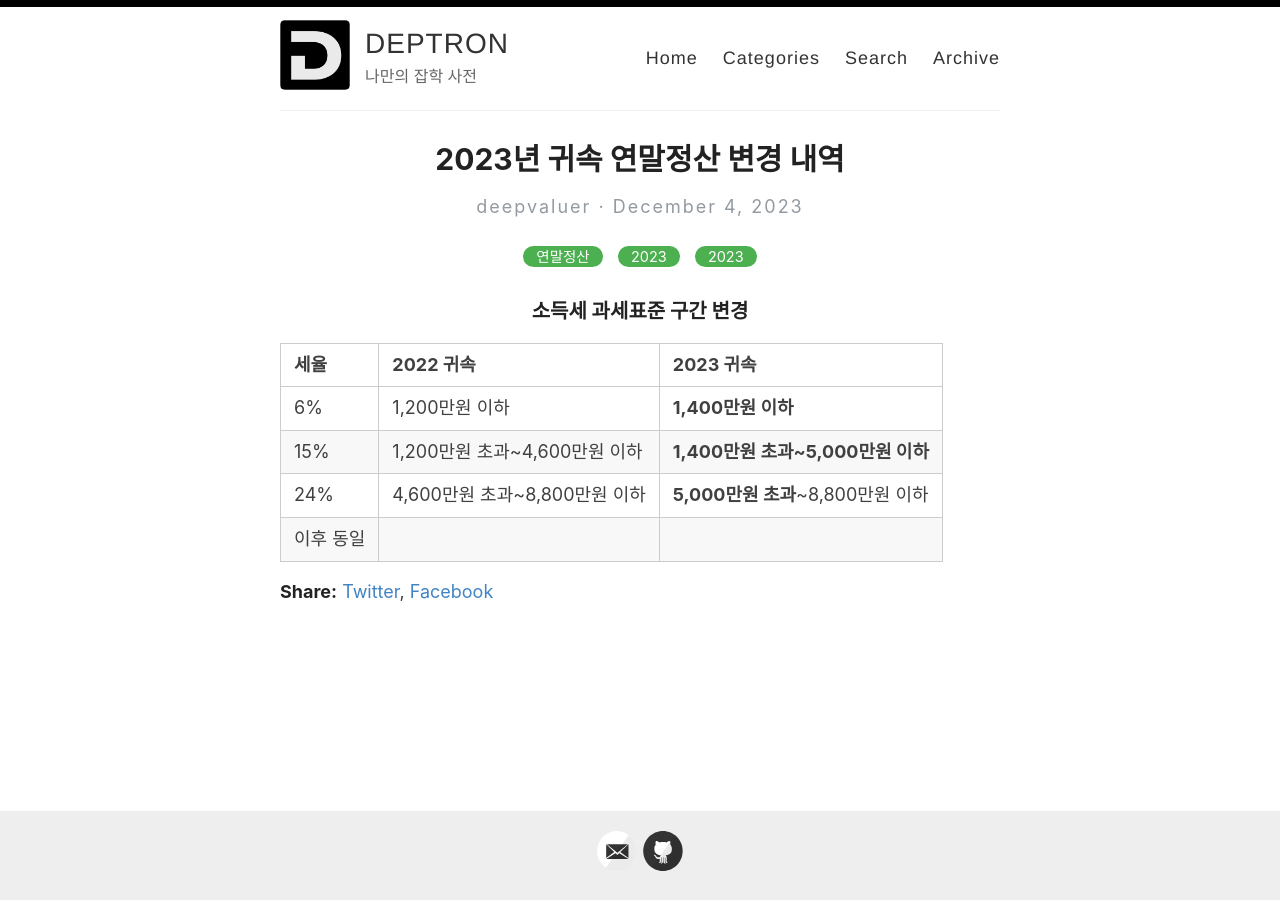
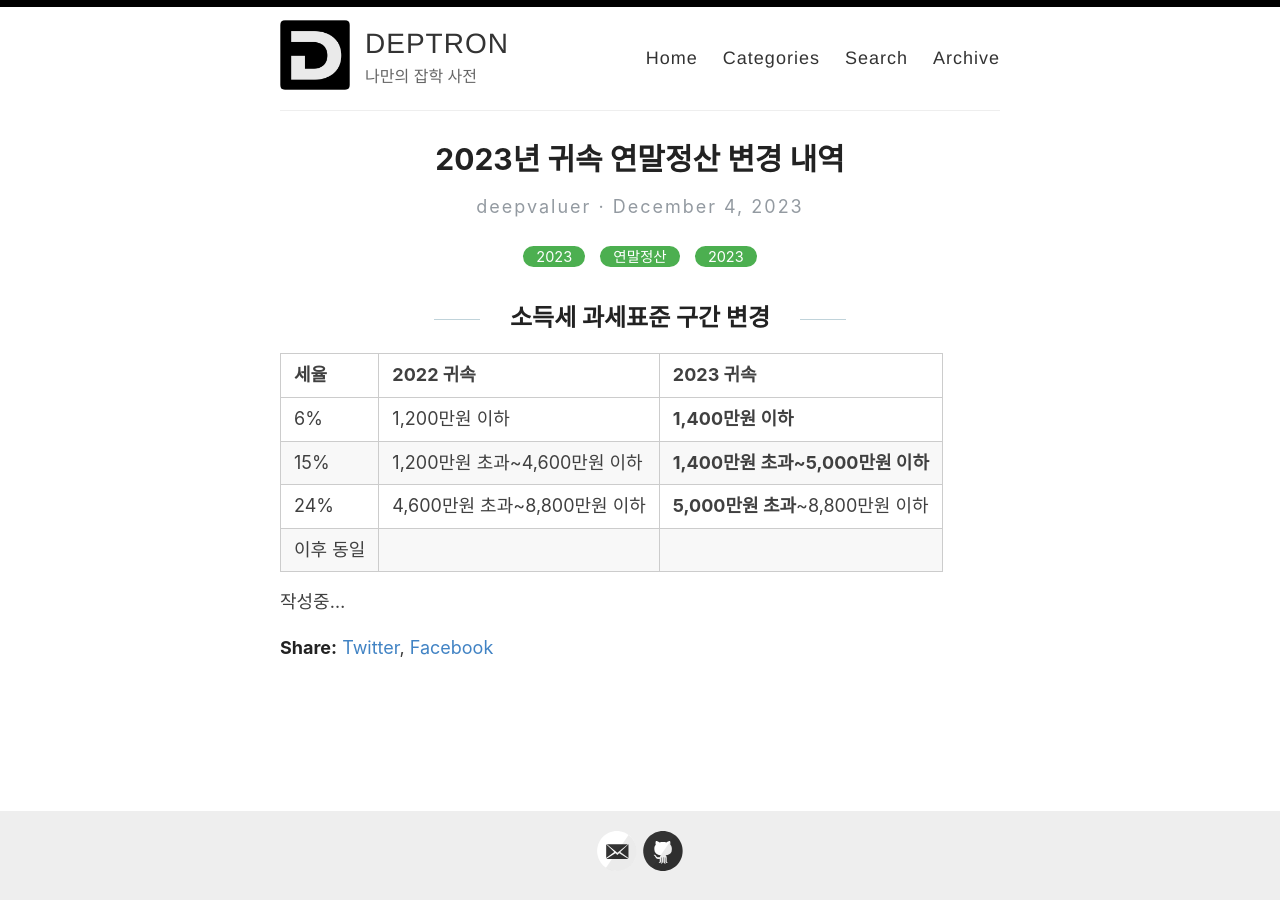
Before and after one commit to deepvaluer/deepvaluer.github.io, a Jekyll site: the page built from _posts/2023-12-04-2023년-귀속-연말정산-변경.md, in a window 1280 px wide. Built offline with Jekyll 4.4.1, drawn with Linux system fonts in a browser that asks for light colours.

Commit message:
Update 2023-12-04-2023년-귀속-연말정산-변경.md

```diff
--- a/_posts/2023-12-04-2023년-귀속-연말정산-변경.md
+++ b/_posts/2023-12-04-2023년-귀속-연말정산-변경.md
@@ -1,11 +1,11 @@
 ---
 layout: post
 title:  2023년 귀속 연말정산 변경 내역
-categories: [연말정산,2023]
+categories: [2023,연말정산]
 published: true
 ---
 
-### 소득세 과세표준 구간 변경
+## 소득세 과세표준 구간 변경
 
 |세율|2022 귀속|2023 귀속|
 |---|---------|---------|
@@ -13,3 +13,5 @@ published: true
 |15%|1,200만원 초과~4,600만원 이하|**1,400만원 초과~5,000만원 이하**|
 |24%|4,600만원 초과~8,800만원 이하|**5,000만원 초과**~8,800만원 이하|
 |이후 동일|
+
+작성중...
```
